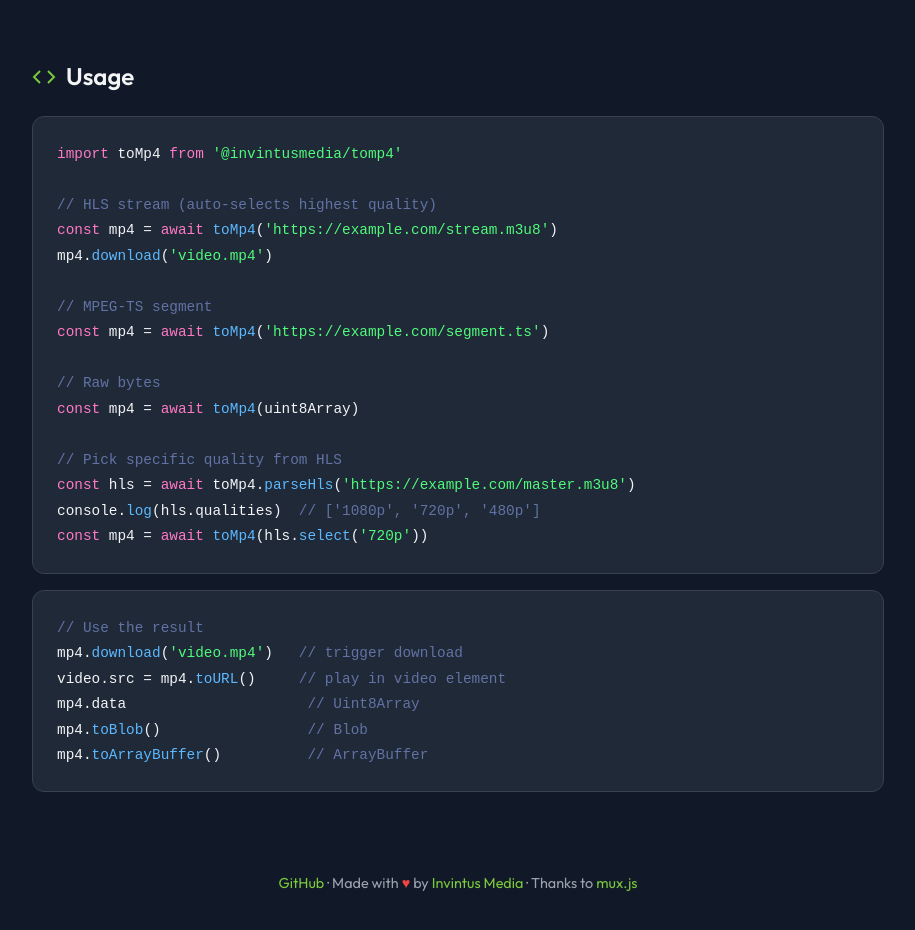
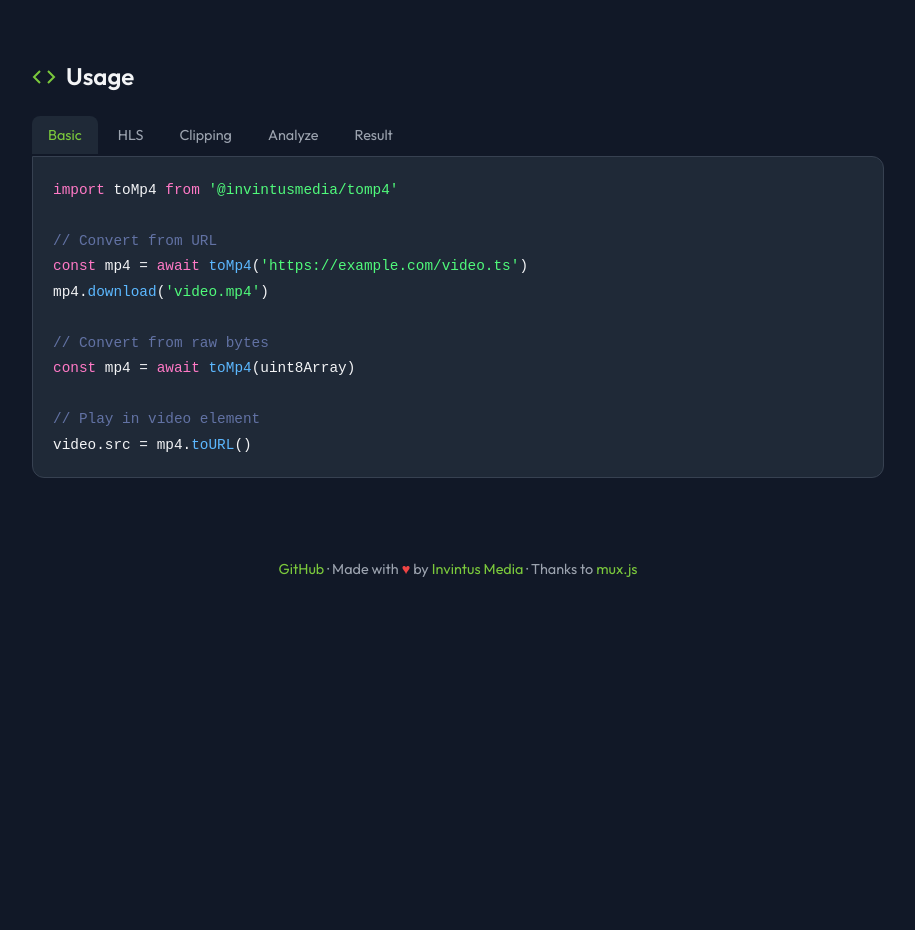
Before and after one commit to TVWIT/toMp4.js, a website: page index.html in a window 1280 px wide. Shown: the part 1110-2040 px from the top of the page, without its empty margins (182-1097 px from the left). After the commit the page ends 1751 px from the top, so only its background shows below. Drawn offline with Linux system fonts and the light colour scheme.

Commit message:
Add tabbed usage examples UI

```diff
--- a/index.html
+++ b/index.html
@@ -339,6 +339,60 @@
     .string { color: #50fa7b; }
     .comment { color: #6272a4; }
 
+    .tabs {
+      display: flex;
+      gap: 4px;
+      margin-bottom: 0;
+      overflow-x: auto;
+      padding-bottom: 2px;
+    }
+
+    .tab {
+      background: transparent;
+      border: none;
+      padding: 10px 16px;
+      color: var(--text-muted);
+      font-family: 'Outfit', sans-serif;
+      font-size: 0.9rem;
+      font-weight: 500;
+      cursor: pointer;
+      border-radius: 8px 8px 0 0;
+      transition: all 0.15s;
+      white-space: nowrap;
+    }
+
+    .tab:hover {
+      color: var(--text);
+      background: var(--bg-elevated);
+    }
+
+    .tab.active {
+      background: var(--bg-surface);
+      color: var(--accent);
+    }
+
+    .tab-content {
+      display: none;
+    }
+
+    .tab-content.active {
+      display: block;
+    }
+
+    .tab-panel {
+      background: var(--bg-surface);
+      border: 1px solid var(--border);
+      border-radius: 0 12px 12px 12px;
+      padding: 20px;
+    }
+
+    .tab-panel pre {
+      margin: 0;
+      border: none;
+      background: transparent;
+      padding: 0;
+    }
+
     .install-box {
       display: flex;
       justify-content: center;
@@ -528,29 +582,81 @@
         <svg viewBox="0 0 24 24" fill="none" stroke="currentColor" stroke-width="2"><path d="M16 18l6-6-6-6M8 6l-6 6 6 6"/></svg>
         Usage
       </h2>
-      <pre><code><span class="keyword">import</span> toMp4 <span class="keyword">from</span> <span class="string">'@invintusmedia/tomp4'</span>
 
-<span class="comment">// HLS stream (auto-selects highest quality)</span>
-<span class="keyword">const</span> mp4 = <span class="keyword">await</span> <span class="function">toMp4</span>(<span class="string">'https://example.com/stream.m3u8'</span>)
+      <div class="tabs">
+        <button class="tab active" data-tab="basic">Basic</button>
+        <button class="tab" data-tab="hls">HLS</button>
+        <button class="tab" data-tab="clip">Clipping</button>
+        <button class="tab" data-tab="analyze">Analyze</button>
+        <button class="tab" data-tab="result">Result</button>
+      </div>
+
+      <div class="tab-panel">
+        <div class="tab-content active" data-tab="basic">
+          <pre><code><span class="keyword">import</span> toMp4 <span class="keyword">from</span> <span class="string">'@invintusmedia/tomp4'</span>
+
+<span class="comment">// Convert from URL</span>
+<span class="keyword">const</span> mp4 = <span class="keyword">await</span> <span class="function">toMp4</span>(<span class="string">'https://example.com/video.ts'</span>)
 mp4.<span class="function">download</span>(<span class="string">'video.mp4'</span>)
 
-<span class="comment">// MPEG-TS segment</span>
-<span class="keyword">const</span> mp4 = <span class="keyword">await</span> <span class="function">toMp4</span>(<span class="string">'https://example.com/segment.ts'</span>)
-
-<span class="comment">// Raw bytes</span>
+<span class="comment">// Convert from raw bytes</span>
 <span class="keyword">const</span> mp4 = <span class="keyword">await</span> <span class="function">toMp4</span>(uint8Array)
 
-<span class="comment">// Pick specific quality from HLS</span>
+<span class="comment">// Play in video element</span>
+video.src = mp4.<span class="function">toURL</span>()</code></pre>
+        </div>
+
+        <div class="tab-content" data-tab="hls">
+          <pre><code><span class="comment">// HLS stream (auto-selects highest quality)</span>
+<span class="keyword">const</span> mp4 = <span class="keyword">await</span> <span class="function">toMp4</span>(<span class="string">'https://example.com/stream.m3u8'</span>)
+
+<span class="comment">// Pick specific quality</span>
 <span class="keyword">const</span> hls = <span class="keyword">await</span> toMp4.<span class="function">parseHls</span>(<span class="string">'https://example.com/master.m3u8'</span>)
 console.<span class="function">log</span>(hls.qualities)  <span class="comment">// ['1080p', '720p', '480p']</span>
-<span class="keyword">const</span> mp4 = <span class="keyword">await</span> <span class="function">toMp4</span>(hls.<span class="function">select</span>(<span class="string">'720p'</span>))</code></pre>
+<span class="keyword">const</span> mp4 = <span class="keyword">await</span> <span class="function">toMp4</span>(hls.<span class="function">select</span>(<span class="string">'720p'</span>))
 
-      <pre><code><span class="comment">// Use the result</span>
+<span class="comment">// Limit segments (for previews)</span>
+<span class="keyword">const</span> mp4 = <span class="keyword">await</span> <span class="function">toMp4</span>(url, { maxSegments: <span class="string">5</span> })</code></pre>
+        </div>
+
+        <div class="tab-content" data-tab="clip">
+          <pre><code><span class="comment">// Clip to time range (snaps to keyframes)</span>
+<span class="keyword">const</span> mp4 = <span class="keyword">await</span> <span class="function">toMp4</span>(data, {
+  startTime: <span class="string">5</span>,   <span class="comment">// seconds</span>
+  endTime: <span class="string">15</span>     <span class="comment">// seconds</span>
+})
+
+<span class="comment">// Clip from start</span>
+<span class="keyword">const</span> mp4 = <span class="keyword">await</span> <span class="function">toMp4</span>(data, { endTime: <span class="string">30</span> })
+
+<span class="comment">// Clip to end</span>
+<span class="keyword">const</span> mp4 = <span class="keyword">await</span> <span class="function">toMp4</span>(data, { startTime: <span class="string">60</span> })</code></pre>
+        </div>
+
+        <div class="tab-content" data-tab="analyze">
+          <pre><code><span class="comment">// Analyze without converting</span>
+<span class="keyword">const</span> info = toMp4.<span class="function">analyze</span>(tsData)
+
+info.duration      <span class="comment">// 99.5 (seconds)</span>
+info.videoFrames   <span class="comment">// 2985</span>
+info.audioFrames   <span class="comment">// 4307</span>
+info.keyframes     <span class="comment">// [{index: 0, time: 0}, ...]</span>
+info.videoCodec    <span class="comment">// "H.264/AVC"</span>
+info.audioCodec    <span class="comment">// "AAC"</span></code></pre>
+        </div>
+
+        <div class="tab-content" data-tab="result">
+          <pre><code><span class="comment">// Mp4Result methods</span>
 mp4.<span class="function">download</span>(<span class="string">'video.mp4'</span>)   <span class="comment">// trigger download</span>
-video.src = mp4.<span class="function">toURL</span>()     <span class="comment">// play in video element</span>
-mp4.data                     <span class="comment">// Uint8Array</span>
-mp4.<span class="function">toBlob</span>()                 <span class="comment">// Blob</span>
-mp4.<span class="function">toArrayBuffer</span>()          <span class="comment">// ArrayBuffer</span></code></pre>
+mp4.<span class="function">toURL</span>()                 <span class="comment">// object URL for video.src</span>
+mp4.<span class="function">toBlob</span>()                <span class="comment">// Blob</span>
+mp4.<span class="function">toArrayBuffer</span>()         <span class="comment">// ArrayBuffer</span>
+mp4.data                    <span class="comment">// Uint8Array</span>
+mp4.size                    <span class="comment">// bytes</span>
+mp4.sizeFormatted           <span class="comment">// "2.5 MB"</span>
+mp4.<span class="function">revokeURL</span>()             <span class="comment">// free memory</span></code></pre>
+        </div>
+      </div>
     </div>
 
     <footer>
@@ -578,6 +684,17 @@ mp4.<span class="function">toArrayBuffer</span>()          <span class="comment"
     };
 
     window.clearLog = () => document.getElementById('log').innerHTML = '';
+
+    // Tab switching
+    document.querySelectorAll('.tab').forEach(tab => {
+      tab.addEventListener('click', () => {
+        const tabId = tab.dataset.tab;
+        document.querySelectorAll('.tab').forEach(t => t.classList.remove('active'));
+        document.querySelectorAll('.tab-content').forEach(c => c.classList.remove('active'));
+        tab.classList.add('active');
+        document.querySelector(`.tab-content[data-tab="${tabId}"]`).classList.add('active');
+      });
+    });
 
     // Install command copy
     const pkgManager = document.getElementById('pkgManager');
```
